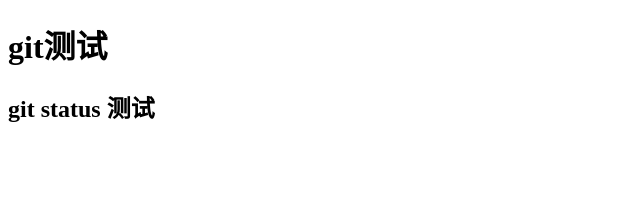
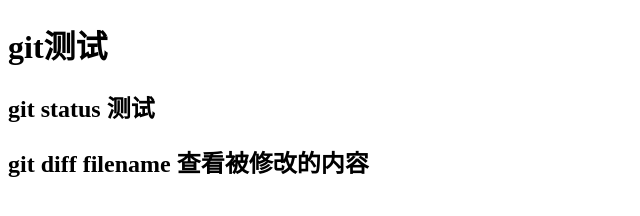
Before and after one commit to forceddd/my, a plain HTML site: page index.html in a window 1280 px wide. Shown: the whole page, without its empty margins (0-640 px from the left). Drawn offline with Linux system fonts and the light colour scheme.

Commit message:
第三次提交

```diff
--- a/index.html
+++ b/index.html
@@ -7,5 +7,6 @@
 <body>
     <h1>git测试</h1>
     <h2>git status 测试</h2>
+    <h2>git diff filename 查看被修改的内容</h2>
 </body>
 </html>
```
